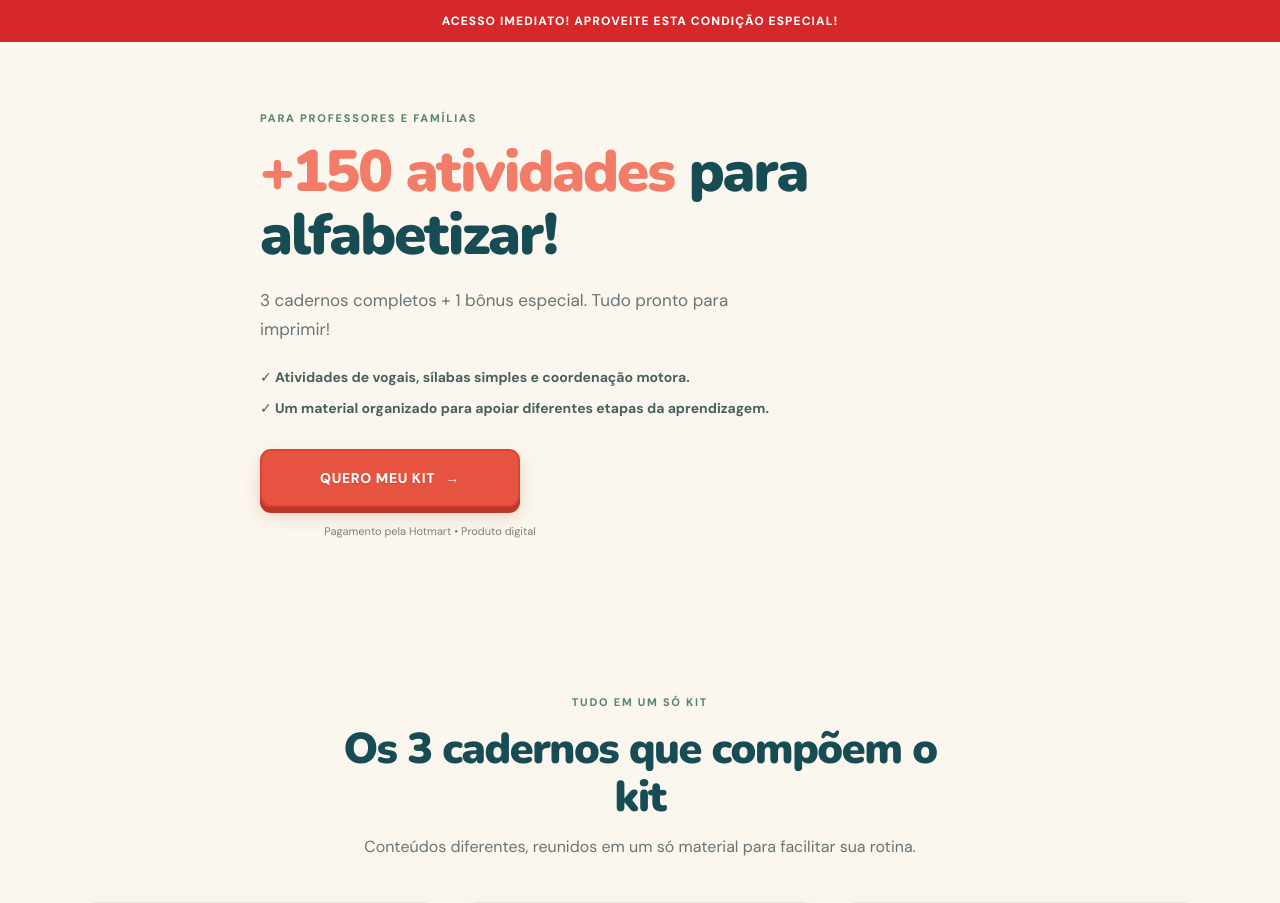
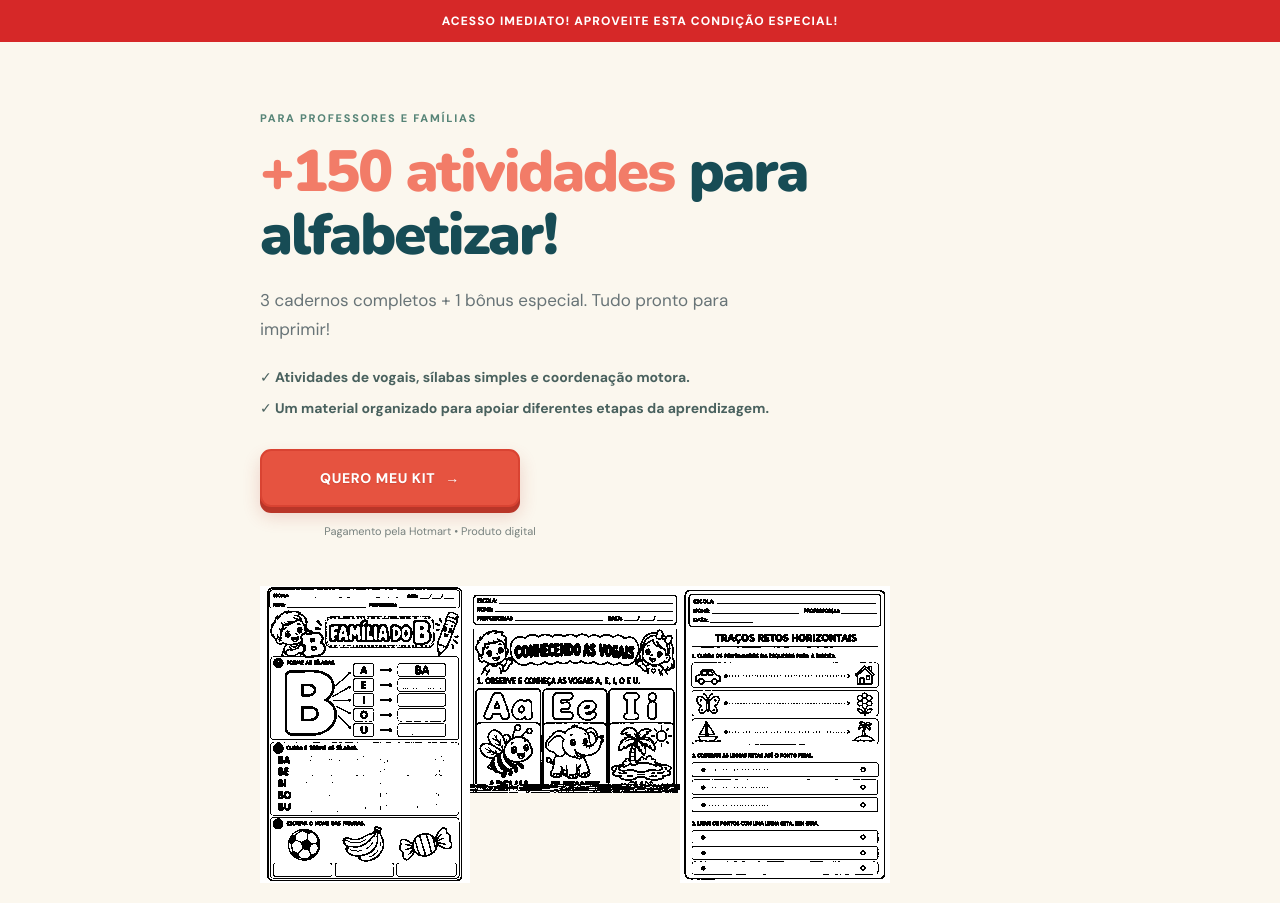
Before and after one commit to abcdofuturodigital/kit-alfabetizacao, a React (Vite) app: page / in a window 1280 px wide. Shown: the top 903 px of the page. Built offline with nearby package versions, Linux system fonts and the light colour scheme.

Commit message:
Add real worksheet collage to hero

```diff
--- a/src/App.jsx
+++ b/src/App.jsx
@@ -23,6 +23,11 @@ function App() {
           </div>
           <BuyButton />
           <small className="secure-note">Pagamento pela Hotmart • Produto digital</small>
+        </div>
+        <div className="hero-mix" aria-label="Prévia de páginas reais dos três cadernos">
+          <img className="mix-page mix-silabas" src={previewPages.silabas} alt="Atividade real de sílabas simples."/>
+          <img className="mix-page mix-vogais" src={previewPages.vogais} alt="Atividade real com vogais."/>
+          <img className="mix-page mix-coordenacao" src={previewPages.coordenacao} alt="Atividade real de coordenação motora."/>
         </div>
       </header>
 
```
